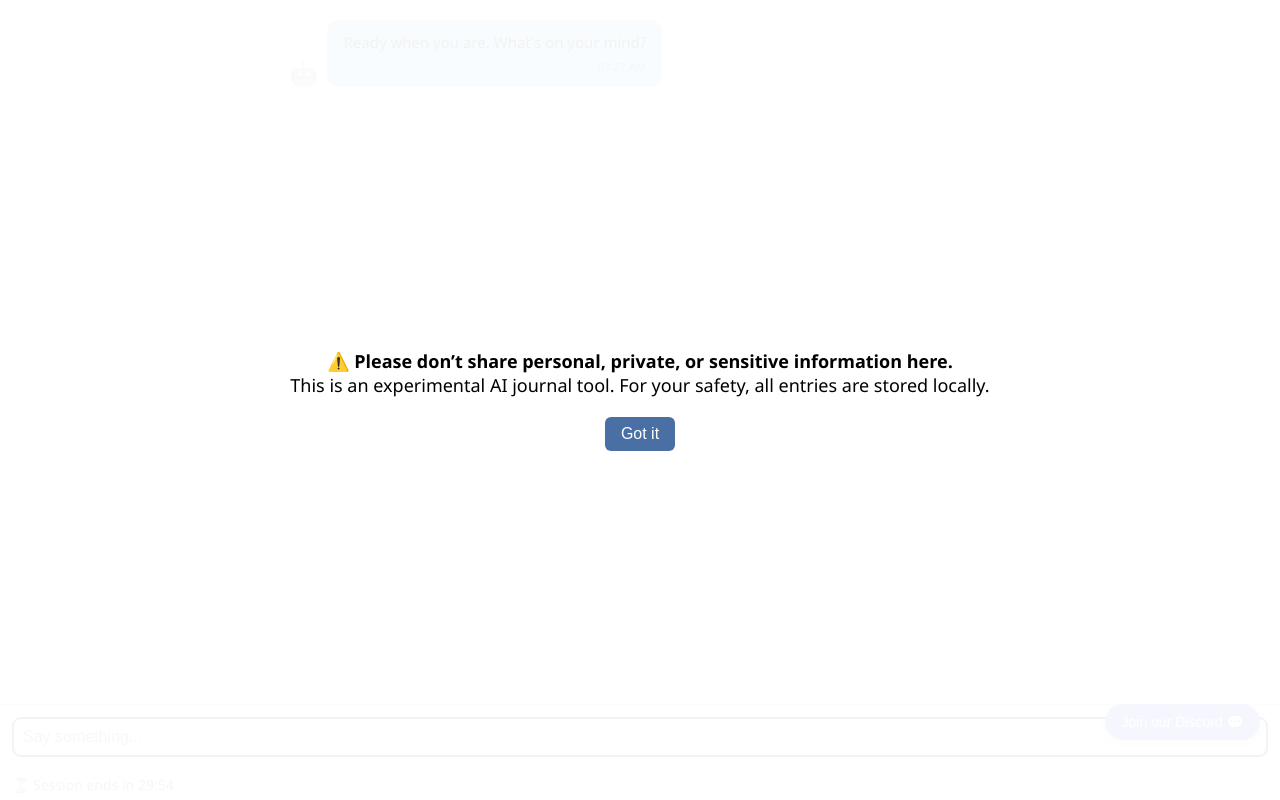
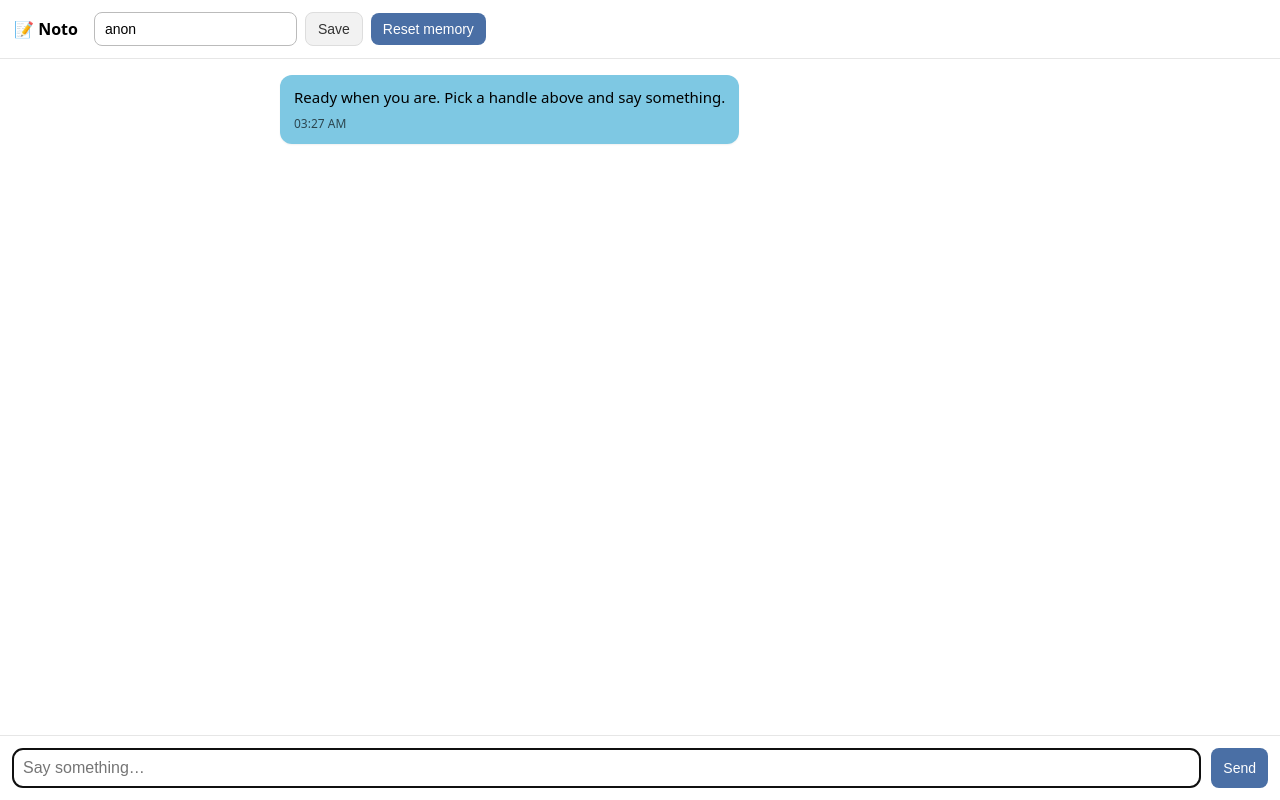
Before and after one commit to brodiedellis-sys/Noto, a Flask app: page / in a window 1280 px wide. Run offline with Flask 3, Linux system fonts and the light colour scheme.

Commit message:
Update index.html

```diff
--- a/app/templates/index.html
+++ b/app/templates/index.html
@@ -11,273 +11,186 @@
       --text: #000000;
       --text-light: #ffffff;
     }
-
-    * {
-      box-sizing: border-box;
+    * { box-sizing: border-box; }
+    body {
+      font-family: system-ui, -apple-system, Segoe UI, Roboto, Arial, sans-serif;
+      margin: 0; min-height: 100vh; display: flex; flex-direction: column;
+      background: #fff;
     }
-
-    body {
-      font-family: 'Segoe UI', sans-serif;
-      background: transparent;
-      margin: 0;
-      padding: 0;
-      display: flex;
-      flex-direction: column;
-      min-height: 100vh;
+    header {
+      display: flex; gap: 8px; align-items: center; padding: 12px 14px;
+      border-bottom: 1px solid #e6e6e6; flex-wrap: wrap;
     }
-
+    header .title { font-weight: 600; margin-right: 8px; }
+    input[type="text"]{
+      border: 1px solid #bbb; border-radius: 8px; padding: 8px 10px; font-size: 14px;
+    }
+    button{
+      border: none; border-radius: 8px; padding: 8px 12px; font-size: 14px; cursor: pointer;
+      background: #4a6fa5; color: #fff;
+    }
+    button.secondary { background: #f2f2f2; color: #333; border: 1px solid #ddd; }
+    button:disabled { opacity: 0.6; cursor: not-allowed; }
     #chat {
-      flex: 1;
-      padding: 20px;
-      overflow-y: auto;
-      display: flex;
-      flex-direction: column;
-      align-items: center;
-      gap: 12px;
+      flex: 1; padding: 16px; display: flex; flex-direction: column; gap: 12px;
+      overflow-y: auto; align-items: center;
     }
-
-    .msg {
-      display: flex;
-      align-items: flex-end;
-      gap: 10px;
-      width: 100%;
-      max-width: 700px;
-      opacity: 0;
-      animation: fadeIn 0.5s ease forwards;
+    .msg { display: flex; align-items: flex-end; gap: 10px; width: 100%; max-width: 720px; }
+    .msg.ai   { justify-content: flex-start; }
+    .msg.user { justify-content: flex-end; }
+    .bubble {
+      max-width: 80%; border-radius: 12px; padding: 12px 14px; line-height: 1.45; font-size: 15px;
+      box-shadow: 0 1px 2px rgba(0,0,0,0.06);
     }
-
-    .msg.ai {
-      justify-content: flex-start;
+    .bubble.ai   { background: var(--ai);   color: var(--text); }
+    .bubble.user { background: var(--user); color: var(--text-light); }
+    .meta { margin-top: 6px; font-size: 12px; opacity: .65; }
+    #composer {
+      display: flex; gap: 10px; padding: 12px; border-top: 1px solid #e6e6e6;
     }
-
-    .msg.user {
-      justify-content: flex-end;
+    #input {
+      flex: 1; font-size: 16px; padding: 10px; border-radius: 10px; border: 1px solid #bbb; background: #fff;
     }
-
-    .bubble {
-      padding: 12px 16px;
-      border-radius: 12px;
-      font-size: 15px;
-      line-height: 1.4;
-      position: relative;
-      max-width: 80%;
-    }
-
-    .bubble.ai {
-      background: var(--ai);
-      color: var(--text);
-    }
-
-    .bubble.user {
-      background: var(--user);
-      color: var(--text-light);
-    }
-
-    .icon {
-      font-size: 22px;
-      opacity: 0.8;
-    }
-
-    .timestamp {
-      font-size: 0.75em;
-      opacity: 0.6;
-      margin-top: 6px;
-      text-align: right;
-    }
-
-    .bubble.ai .timestamp {
-      color: var(--text);
-    }
-
-    .bubble.user .timestamp {
-      color: var(--text-light);
-    }
-
-    #bottom-bar {
-      display: flex;
-      padding: 12px;
-      border-top: 1px solid #ccc;
-    }
-
-    #input {
-      flex: 1;
-      font-size: 16px;
-      padding: 10px;
-      border-radius: 8px;
-      border: 1px solid #aaa;
-      background: white;
-      color: black;
-    }
-
-    #timer {
-      padding: 6px 12px;
-      font-size: 14px;
-      color: #555;
-    }
-
-    .notice-overlay {
-      position: fixed;
-      top: 0;
-      left: 0;
-      right: 0;
-      bottom: 0;
-      background: rgba(255, 255, 255, 0.95);
-      z-index: 10;
-      display: flex;
-      align-items: center;
-      justify-content: center;
-      font-size: 18px;
-      text-align: center;
-      padding: 40px;
-    }
-
-    .notice-overlay button {
-      margin-top: 20px;
-      font-size: 16px;
-      padding: 8px 16px;
-      background: #4a6fa5;
-      color: white;
-      border: none;
-      border-radius: 6px;
-      cursor: pointer;
-    }
-
-    .discord-button {
-      position: fixed;
-      bottom: 60px;
-      right: 20px;
-      background-color: #5865F2;
-      color: white;
-      border: none;
-      border-radius: 30px;
-      padding: 10px 16px;
-      font-size: 14px;
-      cursor: pointer;
-      z-index: 5;
-      box-shadow: 0 4px 10px rgba(0,0,0,0.2);
-    }
-
-    @keyframes fadeIn {
-      to { opacity: 1; }
-    }
-
-    @media (max-width: 600px) {
-      #chat { padding: 12px; }
-      .bubble { font-size: 14px; }
+    @media (max-width: 600px){
+      #chat{ padding: 12px; }
+      .bubble{ font-size: 14px; }
+      header{ gap: 6px; }
     }
   </style>
 </head>
 <body>
+  <header>
+    <div class="title">📝 Noto</div>
+    <input id="handle" type="text" placeholder="handle (brodie / tanner / aiden / riley / dad / anon)" />
+    <button class="secondary" id="saveHandleBtn" title="Save handle">Save</button>
+    <button id="resetBtn" title="Reset memory for this handle">Reset memory</button>
+    <span id="status" style="font-size:12px; opacity:.7; margin-left:6px;"></span>
+  </header>
+
   <div id="chat"></div>
 
-  <div id="bottom-bar">
-    <input id="input" placeholder="Say something..." autofocus />
+  <div id="composer">
+    <input id="input" type="text" placeholder="Say something…" autofocus />
+    <button id="sendBtn">Send</button>
   </div>
 
-  <div id="timer">⏳ Session ends in <span id="countdown">30:00</span></div>
+  <script>
+    const chat   = document.getElementById("chat");
+    const input  = document.getElementById("input");
+    const sendBtn = document.getElementById("sendBtn");
+    const handleEl = document.getElementById("handle");
+    const saveHandleBtn = document.getElementById("saveHandleBtn");
+    const resetBtn = document.getElementById("resetBtn");
+    const statusEl = document.getElementById("status");
 
-  <div class="notice-overlay" id="notice">
-    <div>
-      <strong>⚠️ Please don’t share personal, private, or sensitive information here.</strong>
-      <div>This is an experimental AI journal tool. For your safety, all entries are stored locally.</div>
-      <button onclick="dismissNotice()">Got it</button>
-    </div>
-  </div>
+    // --- handle persistence ---
+    handleEl.value = (localStorage.getItem("noto_handle") || "anon").toLowerCase();
+    saveHandleBtn.onclick = () => {
+      const h = (handleEl.value || "anon").trim().toLowerCase();
+      localStorage.setItem("noto_handle", h);
+      flashStatus(`Handle set to "${h}"`);
+      input.focus();
+    };
 
-  <button class="discord-button" onclick="window.open('https://discord.gg/rBT5t72E', '_blank')">
-    Join our Discord 💬
-  </button>
-
-  <script>
-    const chat = document.getElementById("chat");
-    const input = document.getElementById("input");
-    const countdownEl = document.getElementById("countdown");
-    const notice = document.getElementById("notice");
-    const sessionMinutes = 30;
-    let remaining = sessionMinutes * 60;
-
-    function getTimestamp() {
-      return new Date().toLocaleTimeString([], { hour: '2-digit', minute: '2-digit' });
+    function currentHandle(){
+      return (handleEl.value || "anon").trim().toLowerCase();
     }
 
+    // --- chat UI helpers ---
     function addMessage(role, text) {
       const msg = document.createElement("div");
       msg.className = `msg ${role}`;
 
-      const icon = document.createElement("div");
-      icon.className = "icon";
-      icon.textContent = role === 'user' ? '👤' : '🤖';
-
       const bubble = document.createElement("div");
       bubble.className = `bubble ${role}`;
-      bubble.innerHTML = `${text}<div class="timestamp">${getTimestamp()}</div>`;
 
-      msg.appendChild(role === 'user' ? bubble : icon);
-      msg.appendChild(role === 'user' ? icon : bubble);
+      const content = document.createElement("div");
+      content.textContent = text;          // safe text (backend already plain text)
+      bubble.appendChild(content);
 
+      const meta = document.createElement("div");
+      meta.className = "meta";
+      meta.textContent = new Date().toLocaleTimeString([], {hour:"2-digit", minute:"2-digit"});
+      bubble.appendChild(meta);
+
+      if (role === "user") {
+        msg.appendChild(bubble);
+      } else {
+        msg.appendChild(bubble);
+      }
       chat.appendChild(msg);
       chat.scrollTop = chat.scrollHeight;
     }
 
-    async function sendMessage() {
+    function setComposerEnabled(enabled){
+      input.disabled = !enabled;
+      sendBtn.disabled = !enabled;
+    }
+
+    function flashStatus(text){
+      statusEl.textContent = text;
+      clearTimeout(flashStatus._t);
+      flashStatus._t = setTimeout(() => statusEl.textContent = "", 2000);
+    }
+
+    // --- network actions ---
+    async function sendMessage(){
       const text = input.value.trim();
       if (!text) return;
-      input.disabled = true;
+      setComposerEnabled(false);
 
+      const u = currentHandle();
       addMessage("user", text);
       input.value = "";
 
       try {
-        const response = await fetch("/send", {
+        const res = await fetch("/send", {
           method: "POST",
           headers: { "Content-Type": "application/json" },
-          body: JSON.stringify({ text })
+          body: JSON.stringify({ u, text })
         });
-        const { reply } = await response.json();
-        addMessage("ai", reply);
-      } catch (err) {
-        addMessage("ai", "Something went wrong. Try again later.");
+
+        const data = await res.json().catch(() => ({}));
+
+        if (!res.ok) {
+          if (res.status === 403) {
+            addMessage("ai", "403 Not allowed. Use one of the allowed handles (brodie, tanner, aiden, riley, dad, anon) or add yours to ALLOWED_USERS.");
+          } else {
+            addMessage("ai", `Error ${res.status}: ${data.error || "request failed"}`);
+          }
+        } else {
+          addMessage("ai", data.reply || "(no reply)");
+        }
+      } catch (e) {
+        addMessage("ai", "Network error. Is the server running?");
+      } finally {
+        setComposerEnabled(true);
+        input.focus();
       }
-
-      input.disabled = false;
-      input.focus();
     }
 
-    input.addEventListener("keydown", (e) => {
-      if (e.key === "Enter") sendMessage();
-    });
-
-    function dismissNotice() {
-      notice.style.display = "none";
-      input.focus();
+    async function resetMemory(){
+      const u = currentHandle();
+      try {
+        const res = await fetch(`/memory/reset?u=${encodeURIComponent(u)}`, { method: "POST" });
+        if (res.ok) {
+          addMessage("ai", `Memory for "${u}" was reset.`);
+          flashStatus("Memory cleared");
+        } else {
+          addMessage("ai", "Could not reset memory.");
+        }
+      } catch {
+        addMessage("ai", "Network error while resetting memory.");
+      }
     }
 
-    window.addEventListener("keydown", () => {
-      if (notice.style.display !== "none") {
-        dismissNotice();
-      }
-    });
+    // --- wire up UI ---
+    sendBtn.onclick = sendMessage;
+    resetBtn.onclick = resetMemory;
+    input.addEventListener("keydown", e => { if (e.key === "Enter") sendMessage(); });
 
-    window.addEventListener("click", () => {
-      if (notice.style.display !== "none") {
-        dismissNotice();
-      }
-    });
-
-    addMessage("ai", "Ready when you are. What's on your mind?");
-
-    setInterval(() => {
-      if (remaining > 0) {
-        remaining--;
-        const m = String(Math.floor(remaining / 60)).padStart(2, '0');
-        const s = String(remaining % 60).padStart(2, '0');
-        countdownEl.textContent = `${m}:${s}`;
-      } else {
-        input.disabled = true;
-        countdownEl.textContent = "00:00";
-        addMessage("ai", "⏱️ Your session has ended. Please refresh to start a new chat.");
-      }
-    }, 1000);
+    // warm greeting
+    addMessage("ai", "Ready when you are. Pick a handle above and say something.");
   </script>
 </body>
 </html>
```
